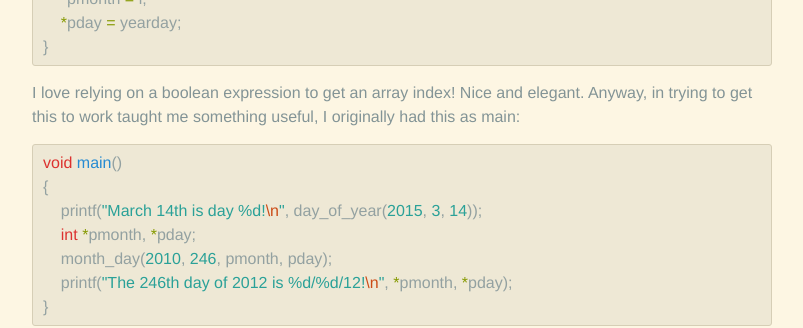
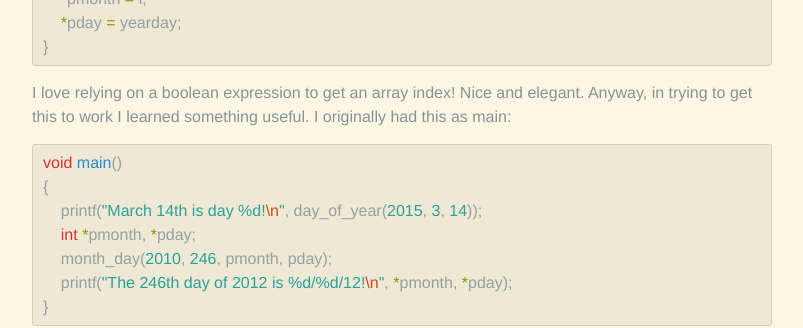
Before and after one commit to alicewriteswrongs/old-blog, a Jekyll site: the page built from _posts/2015-06-12-til-pointers-and-stuff-rc-day-14.markdown, in a window 1280 px wide. Shown: the part 946-1274 px from the top of the page, without its empty margins (238-1041 px from the left). Built offline with Jekyll 4.4.1, drawn with Linux system fonts in a browser that asks for light colours.

Commit message:
It's a typo!

```diff
--- a/_posts/2015-06-12-til-pointers-and-stuff-rc-day-14.markdown
+++ b/_posts/2015-06-12-til-pointers-and-stuff-rc-day-14.markdown
@@ -43,7 +43,7 @@ void month_day(int year, int yearday, int *pmonth, int *pday)
 {% endhighlight %}
 
 I love relying on a boolean expression to get an array index! Nice and
-elegant. Anyway, in trying to get this to work taught me something useful,
+elegant. Anyway, in trying to get this to work I learned something useful.
 I originally had this as `main`:
 
 {% highlight c %}
```
